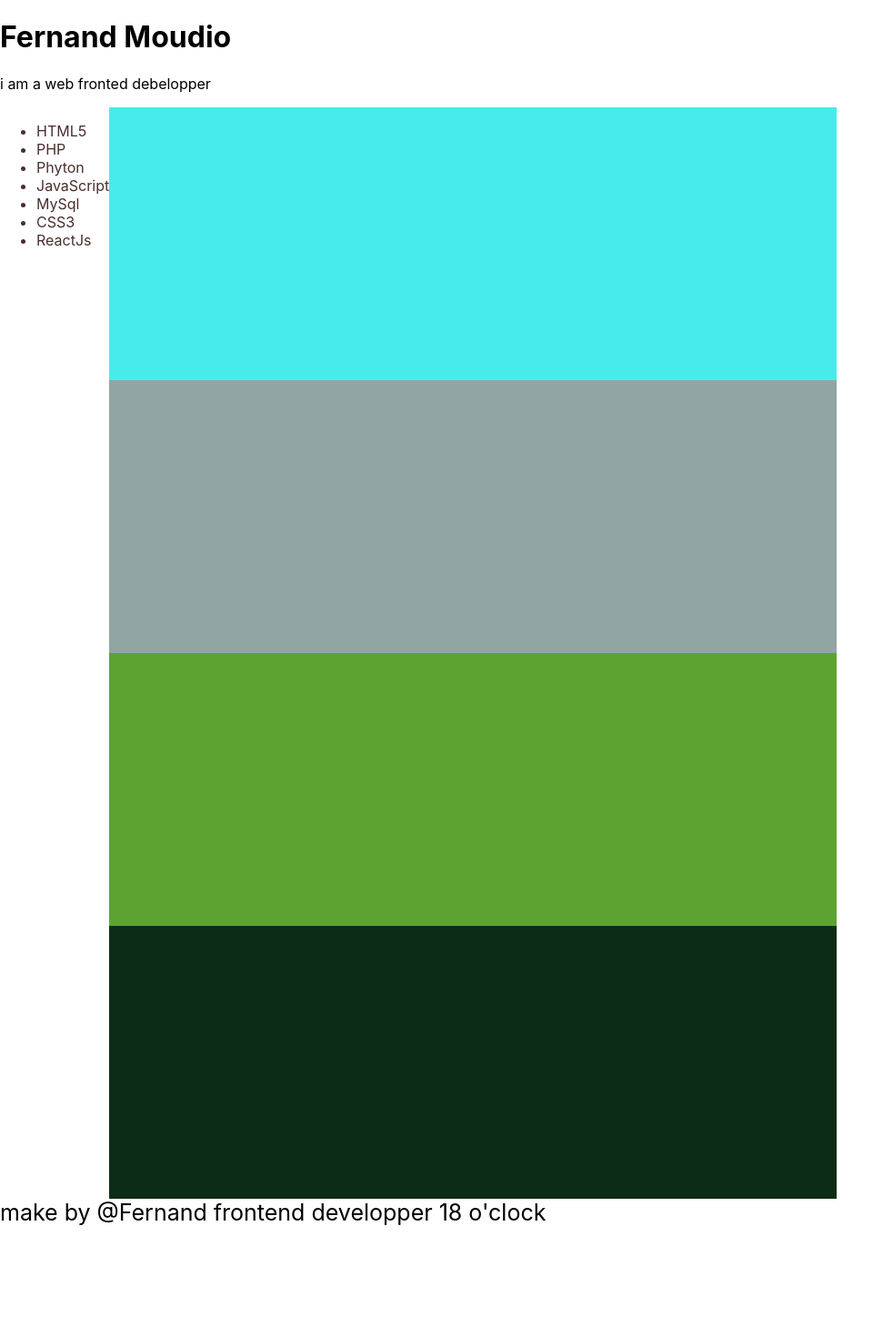
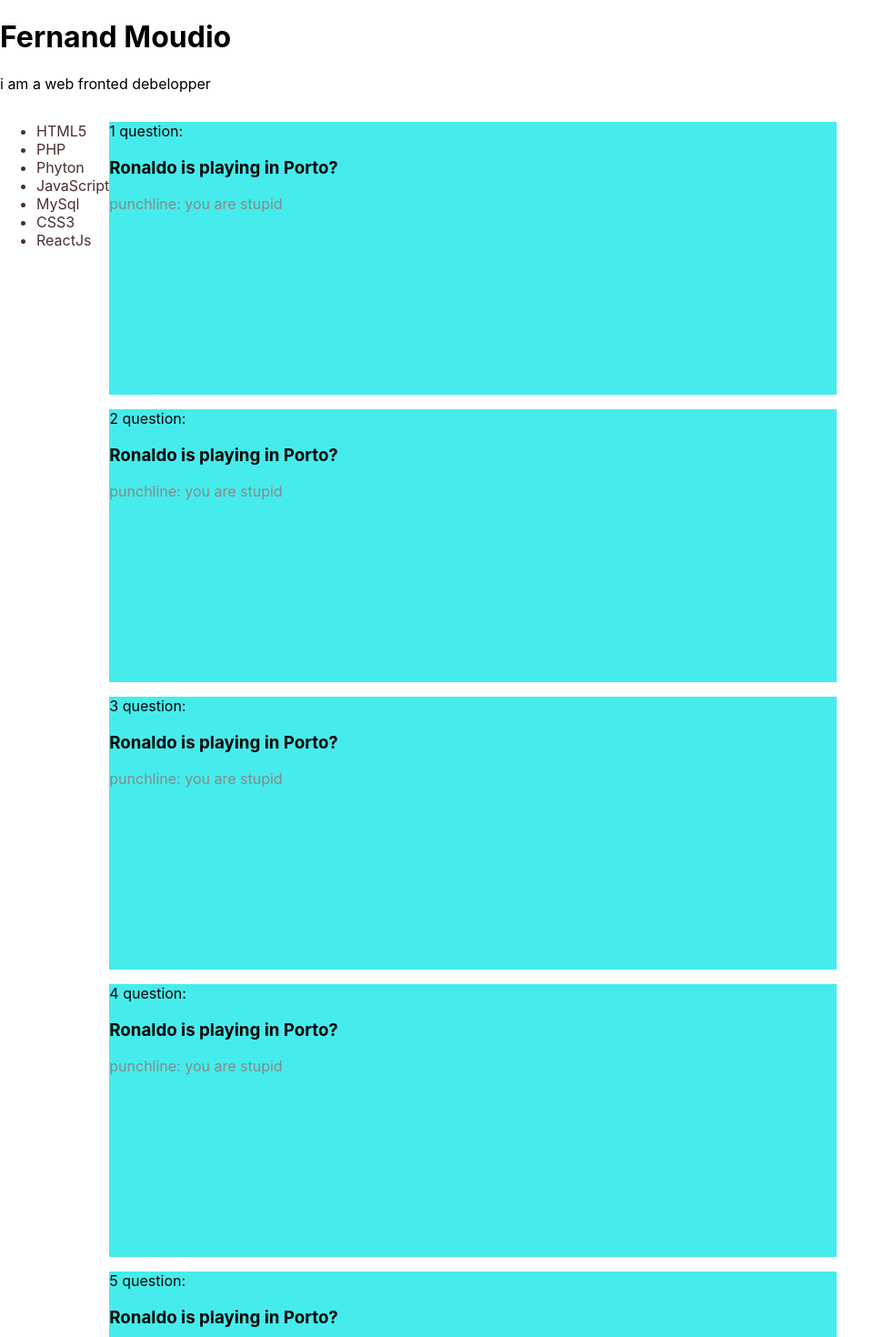
Before and after one commit to titi20117/MyFirstReactApp, a React (Create React App) app in the folder memory/: page / in a window 1280 px wide. Shown: the top 1470 px of the page at 91% size, without its empty margins (0-982 px from the left). Before the commit the page ends 1348 px from the top, so only its background shows below. Built offline with nearby package versions, Linux system fonts and the light colour scheme.

Commit message:
Mapping Components

```diff
--- /dev/null
+++ b/memory/src/Components/Joke.js
@@ -0,0 +1,12 @@
+import React from 'react';
+
+const Joke = (props) => {
+    return(
+        <div className="bloc-container__section bloc-container__first-section">
+            <p>{props.list.number} question: <h3>{props.list.question}</h3></p>
+            <p style={{color: props.list.question && "#888888"}}>punchline: {props.list.punchLine} </p>
+        </div>
+    );
+}
+
+export default Joke
--- a/memory/src/Components/MainContent.js
+++ b/memory/src/Components/MainContent.js
@@ -1,12 +1,27 @@
 import React from 'react';
 import '../Styles_Components/MainContent.css';
+import Joke from './Joke';
+
 
 let MainContent = ()=> {
     return(<div className="bloc-container">
-            <div className="bloc-container__section bloc-container__first-section">
+            <Joke
+                list = {{number:1, question: "Ronaldo is playing in Porto?", punchLine: "you are stupid"}}
+            />
+            <Joke
+                list = {{number:2, question: "Ronaldo is playing in Porto?", punchLine: "you are stupid"}}
+            />
+            <Joke
+                list = {{number:3, question: "Ronaldo is playing in Porto?", punchLine: "you are stupid"}}
+            />
+            <Joke
+                list = {{number:4, question: "Ronaldo is playing in Porto?", punchLine: "you are stupid"}}
+            />
+            <Joke
+                list = {{number:5, question: "Ronaldo is playing in Porto?", punchLine: "you are stupid"}}
+            />
 
-            </div>
-            <div className="bloc-container__section bloc-container__second-section">
+            {/* <div className="bloc-container__section bloc-container__second-section">
 
             </div>
             <div className="bloc-container__section bloc-container__third-section">
@@ -14,7 +29,7 @@ let MainContent = ()=> {
             </div>
             <div className="bloc-container__section bloc-container__fourth-section">
 
-            </div>
+            </div> */}
         </div>);
 }
 
--- a/memory/src/Components/Navbar.js
+++ b/memory/src/Components/Navbar.js
@@ -1,7 +1,7 @@
 import React from 'react';
 import '../Styles_Components/Navbar.css';
 
-let Navbar = ()=> {
+const Navbar = ()=> {
     return(<div className="list-vacations">
     <ul
       className="myLink"
```
